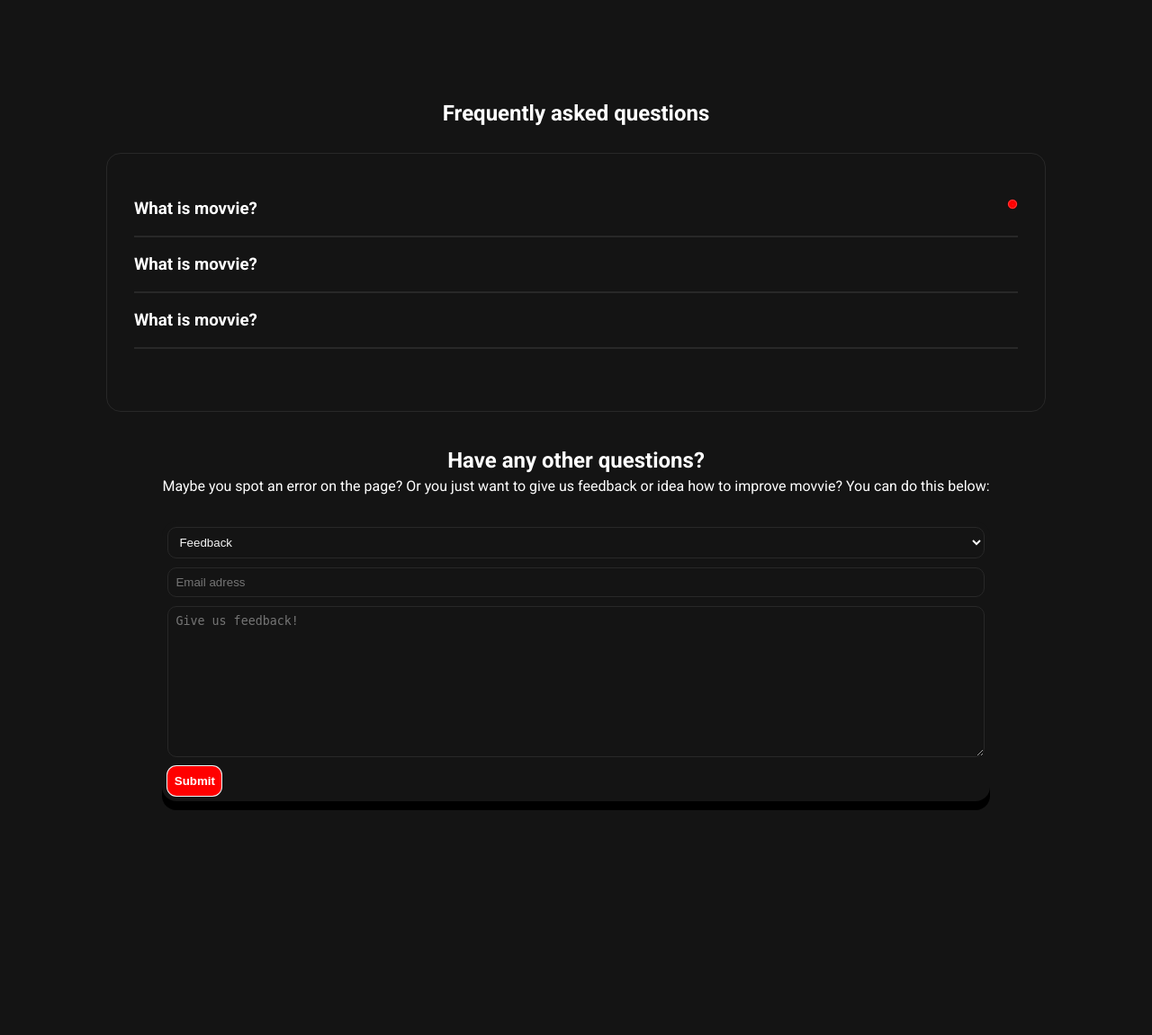
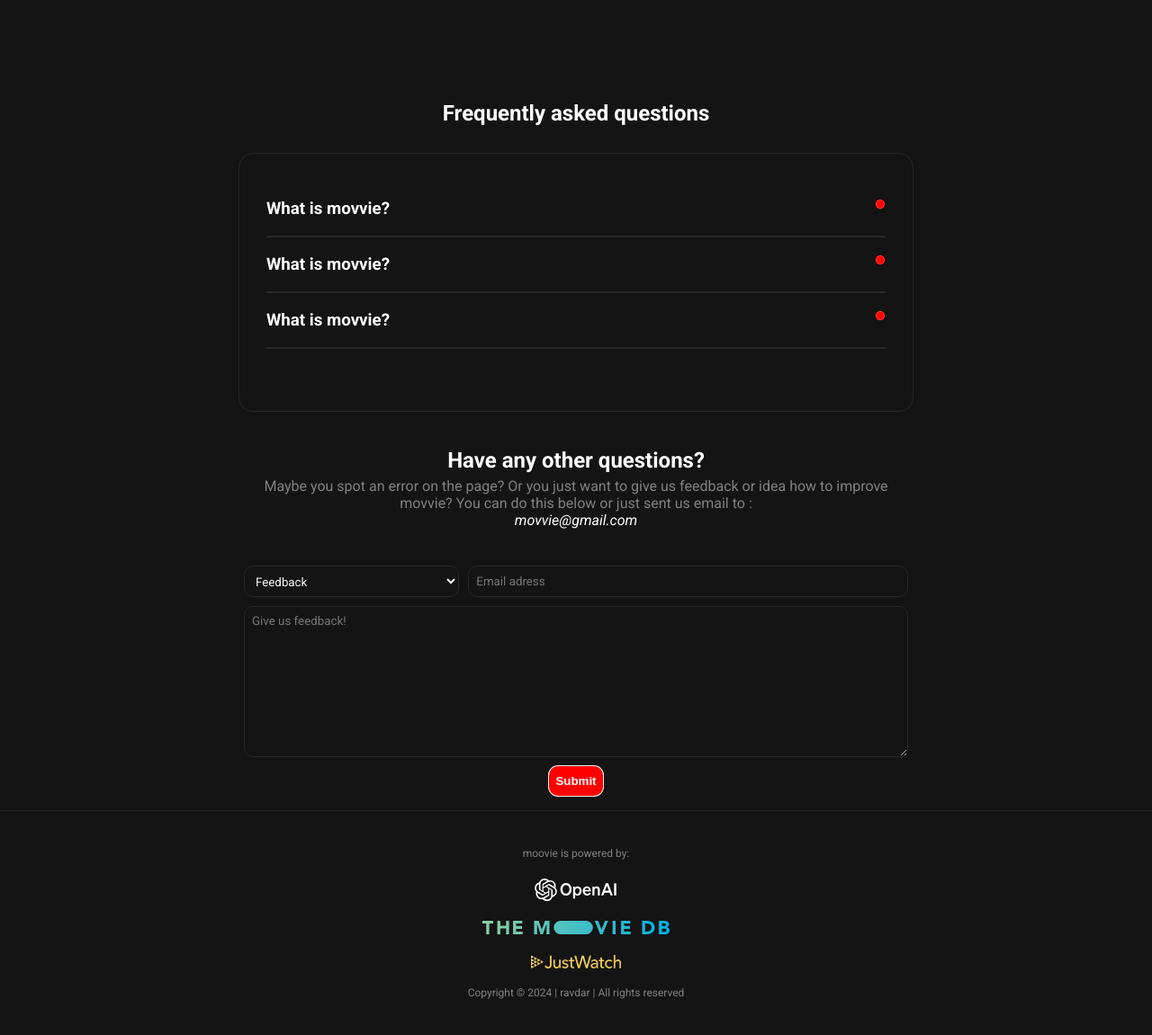
Before and after one commit to Ravdar/movie-recommender, a Django app: page /about/ in a window 1280 px wide. Shown: the part 38-1189 px from the top of the page at 90% size. Before the commit the page ends 939 px from the top, so only its background shows below. Run offline with Django 4.2, Linux system fonts and the light colour scheme; parts of the project's set-up code (start-up, migrations or seed data) failed here and were passed over; some libraries are stand-ins or nearby versions.

Commit message:
styling feedback form, working on footer

```diff
--- a/mainapp/admin.py
+++ b/mainapp/admin.py
@@ -1,7 +1,8 @@
 from django.contrib import admin
-from .models import Movie, Recommendation
+from .models import Movie, Recommendation, Feedback
 
 admin.site.register(Movie)
 admin.site.register(Recommendation)
+admin.site.register(Feedback)
 
 # Register your models here.
--- a/mainapp/models.py
+++ b/mainapp/models.py
@@ -32,5 +32,6 @@ class Recommendation(models.Model):
 
 class Feedback(models.Model):
     category = models.CharField(max_length = 40, choices=FEEDBACK_CATEGORIES, default='feedback')
-    mail = models.CharField(max_length = 20)
+    mail = models.EmailField(max_length = 30)
     content = models.TextField()
+    sending_time = models.DateField(null=True, blank=True)
--- a/mainapp/static/styles_refactored.css
+++ b/mainapp/static/styles_refactored.css
@@ -170,7 +170,7 @@ form {
     display: flex;
     width: calc(100% - 30px);
     /* fill the bottom of the page with black */
-    box-shadow: 0 10px 0 0 black;
+    box-shadow: 0 10px 0 0 var(--BLACK);
     margin-bottom: 10px;
     border-radius: 10px;
     padding-left: 6px;
@@ -497,10 +497,34 @@ form div {
 
 section {
     margin: 0px 40px;
+    max-width: 750px;
 }
 
 hr {
     border: 1px solid var(--BRIGHT-BLACK);
+}
+
+footer {
+    border-top: 1px solid var(--BRIGHT-BLACK);
+    width: 100%;
+    flex-direction: column;
+    height: 250px;
+    display: flex;
+    justify-content: space-around;
+    align-items: center;
+    color: grey;
+    font-size: 12px;
+    padding: 30px 0px;
+}
+
+footer div {
+    display: flex;
+    justify-content: space-between;
+    width: 60%;
+    max-width: 700px;
+    align-items: center;
+    height: 100px;
+    flex-direction: column;
 }
 
 .faq-section {
@@ -552,12 +576,14 @@ hr {
     flex-direction: column;
 }
 
-.feedback-section h1 {
-    margin-bottom: 5px;
+.feedback-section p {
+    margin-top: 5px;
+    color: grey;
 }
 
 .feedback-form {
     display: grid;
+    grid-template-columns: 1fr 1fr 1fr;
     grid-gap: 10px;
     width: 100%;
     margin-top: 30px;
@@ -565,6 +591,7 @@ hr {
     position: inherit;
     border-radius: 1rem;
     padding: 6px;
+    box-shadow: none;
 }
 
 .feedback-form button {
@@ -575,6 +602,8 @@ hr {
     border-radius: 10px;
     box-shadow: 0 0 0 1px whitesmoke;
     font-weight: bold;
+    grid-column: 2/2;
+    justify-self: center;
 }
 
 .feedback-form-elements {
@@ -583,8 +612,33 @@ hr {
     background-color: var(--BLACK);
     color: whitesmoke;
     padding: 8px;
+    font-family: Roboto, Oxygen, Ubuntu, Cantarell, 'Open Sans', 'Helvetica Neue', sans-serif;
+}
+
+.feedback-form-elements:nth-child(2) {
+    grid-column: 1;
+}
+
+.feedback-form-elements:nth-child(3) {
+    grid-column: 2 /4;
+}
+
+.feedback-form-elements:nth-child(4) {
+    grid-column: 1 /4;
 }
 
 .feedback-form-elements:active {
     border: 1px solid whitesmoke;
 }
+
+@media screen and (min-width:1450px) {
+
+    footer {
+        height: 200px;
+        padding: 40px 0px;
+    }
+
+    footer div {
+        flex-direction: row;
+    }
+}
--- a/mainapp/templates/about_view.html
+++ b/mainapp/templates/about_view.html
@@ -31,15 +31,8 @@
             <div class="faqs">
                 <div class="faq">
                     <div class="question">
-                        <h3>What is movvie?</h3><button class="show-answer"><svg width="12" height="12"
-                                viewBox="0 0 32 32">
-                                <circle cx="16" cy="16" r="14" fill="#F00" />
-
-                                <circle cx="16" cy="16" r="12" fill="none" stroke="#F55" stroke-width="2" />
-                                <circle cx="16" cy="16" r="8" fill="none" stroke="#F00" stroke-width="2" />
-
-                                <ellipse cx="16.5" cy="18" rx="1.5" ry="1" fill="#D55" />
-                            </svg></button>
+                        <h3>What is movvie?</h3><img src="{% static 'red_led.svg' %}" alt="Red LED" class="show-answer"
+                            width="12" height="12">
                     </div><br>
                     <div class="answer">
                         <p>movvie is minimalistic movie recommender fueled with AI. Based on given prompt it returns
@@ -50,7 +43,8 @@
                 </div>
                 <div class="faq">
                     <div class="question">
-                        <h3>What is movvie?</h3><button class="show-answer"></button>
+                        <h3>What is movvie?</h3><img src="{% static 'red_led.svg' %}" alt="Red LED" class="show-answer"
+                            width="12" height="12">
                     </div><br>
                     <div class="answer">
                         <p>movvie is minimalistic movie recommender fueled with AI. Based on given prompt it returns
@@ -61,7 +55,8 @@
                 </div>
                 <div class="faq">
                     <div class="question">
-                        <h3>What is movvie?</h3><button class="show-answer"></button>
+                        <h3>What is movvie?</h3><img src="{% static 'red_led.svg' %}" alt="Red LED" class="show-answer"
+                            width="12" height="12">
                     </div><br>
                     <div class="answer">
                         <p>movvie is minimalistic movie recommender fueled with AI. Based on given prompt it returns
@@ -76,16 +71,26 @@
         <section class="feedback-section center">
             <h1>Have any other questions?</h1>
             <p>Maybe you spot an error on the page? Or you just want to give us feedback
-                or idea how to improve movvie? You can do this below:</p>
+                or idea how to improve movvie? You can do this below or just sent us email to :
+            <address><a href="mailto:moovie@gmail.com">movvie@gmail.com</a></address>
+            </adress>
+            </p>
             <form class="feedback-form" enctype="multipart/form-data" method="post">
                 {% csrf_token %}
-                {{feedback_form.category|add_class:"feedback-form-elements"|attr:"placeholder:Category"}}
-                {{feedback_form.mail|add_class:"feedback-form-elements"|attr:"placeholder:Email adress"}}
-                {{feedback_form.content|add_class:"feedback-form-elements"|attr:"placeholder:Give us feedback!"}}
-                <button>Submit</button>
+                {{form.category|add_class:"feedback-form-elements"|attr:"placeholder:Category"}}
+                {{form.mail|add_class:"feedback-form-elements"|attr:"placeholder:Email adress"}}
+                {{form.content|add_class:"feedback-form-elements"|attr:"placeholder:Give us feedback!"}}
+                <button type="submit">Submit</button>
             </form>
         </section>
     </main>
+
+    <footer>
+        moovie is powered by:<div><img src="{% static 'openai-white-lockup.svg' %}" alt="OpenAI" height="25"
+                loading="lazy"><img src="{% static 'tmdb_long_logo.svg' %}" alt="TMDB" height="15" loading="lazy"><img
+                src="{% static 'powered_by_justwatch.svg' %}" alt="JustWatch" height="15" loading="lazy"></div>Copyright
+        &copy 2024 | ravdar | All rights reserved
+    </footer>
 
     <script>
         const faqs = document.querySelectorAll(".faq");
--- a/mainapp/views.py
+++ b/mainapp/views.py
@@ -1,5 +1,6 @@
 from django.shortcuts import render
 from django import forms
+from django.utils import timezone
 
 from .forms import UserPrompt, FeedbackForm
 from .utils import get_movie_info_tmdb
@@ -164,11 +165,13 @@ def main_view(request):
 
 def about_view(request):
     if request.method == "POST":
-        feedback_form = FeedbackForm(request.POST)
-        if feedback_form.is_valid():
-            feedback_form.save()
+        form = FeedbackForm(request.POST)
+        if form.is_valid():
+            feedback_form = form.save(commit=False)
+            feedback_form.sending_time = timezone.now()
+            feedback_form = form.save()
             # Here I want to display box with thanks for feedback or just redirect to succes_url
-            return render(request, "about_view.html", {"feedback_form":feedback_form})
+            return render(request, "about_view.html", {"form":form})
     else:
-        feedback_form = FeedbackForm()
-    return render(request, "about_view.html", {"feedback_form":feedback_form})
+        form = FeedbackForm()
+    return render(request, "about_view.html", {"form":form})
```
Also changed, not shown: mainapp/migrations/0009_feedback_sending_time_alter_feedback_category_and_more.py (added), mainapp/static/openai-white-lockup.svg (added), mainapp/static/powered_by_justwatch.svg (renamed from mainapp/static/justwatch_logo.svg), mainapp/static/red_led.svg (added), mainapp/static/tmdb_long_logo.svg (added).
